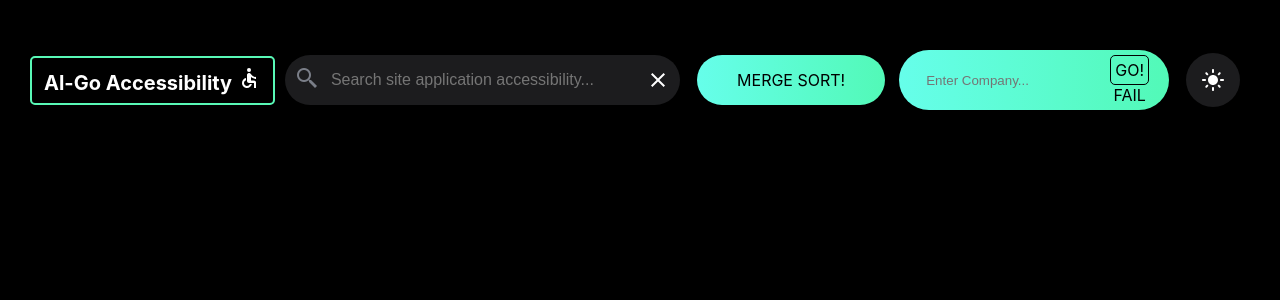
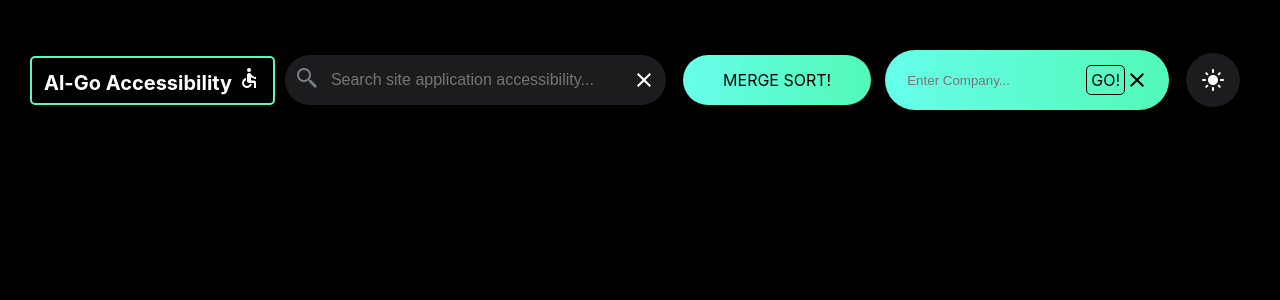
Before and after one commit to aklepper20/algoAccessibility, a React (Create React App) app: page / in a window 1280 px wide. Both pictures are taken after a click on the element "BINARY SEARCH!". Shown: the top 300 px of the page. Built offline with nearby package versions, Linux system fonts and the light colour scheme; no server answers; the database is empty.

Commit message:
adds binary functionality with closing button

```diff
--- a/src/components/BinarySearch.js
+++ b/src/components/BinarySearch.js
@@ -45,11 +45,8 @@ function BinarySearch({ setBinaryOpen, siteData }) {
       let mid = Math.floor((min + max) / 2);
 
       if (arr[mid].name == val && arr[mid].percent <= 1) {
-        setInput("");
-        console.log("LETS GOOOO");
         return true;
       } else if (arr[mid].name == val && arr[mid].percent >= 1) {
-        console.log("YOOOO INACCESSIBLE");
         return false;
       } else if (arr[mid].name < val) {
         min = mid + 1;
@@ -57,22 +54,21 @@ function BinarySearch({ setBinaryOpen, siteData }) {
         max = mid - 1;
       }
     }
-    setInput("");
-
-    // return false;
   };
 
-  console.log(input);
-  console.log(result);
-  console.log(arrBinary);
   return (
     <Container>
       <BinaryInput
         placeholder="Enter Company..."
         value={input}
-        onChange={(e) => setInput(e.target.value)}
+        onChange={(e) => setInput(e.target.value.toLowerCase())}
       ></BinaryInput>
       <ButtonActions>
+        {progress ? (
+          <>
+            <p>{result ? "PASS" : "FAIL"}</p>
+          </>
+        ) : (
           <GoButton
             onClick={() => {
               setResult(handleBinarySearch(arrBinary, input));
@@ -81,7 +77,13 @@ function BinarySearch({ setBinaryOpen, siteData }) {
           >
             GO!
           </GoButton>
-        {result ? "PASS" : "FAIL"}
+        )}
+        <Close
+          onClick={() => {
+            setBinaryOpen(false);
+            setInput("");
+          }}
+        />
       </ButtonActions>
     </Container>
   );
@@ -100,14 +102,14 @@ const Container = styled.div`
 `;
 const BinaryInput = styled.input`
   outline: none;
+
   border: transparent;
   background: transparent;
-   padding 7px;
+  /* padding 7px; */
 `;
 
 const ButtonActions = styled.div`
   display: flex;
-  flex-direction: column;
   align-items: center;
 `;
 
@@ -117,4 +119,7 @@ const GoButton = styled.div`
   border-radius: 5px;
 `;
 
+const WarningPrompt = styled.p`
+  color: "red";
+`;
 export default BinarySearch;
--- a/src/components/Header.js
+++ b/src/components/Header.js
@@ -37,6 +37,7 @@ function Header(props) {
     const p = document.createElement("p");
     p.classList = "results";
     p.innerText = str;
+
     return p;
   };
 
```
Lines whose indentation alone changed are shown as unchanged.
